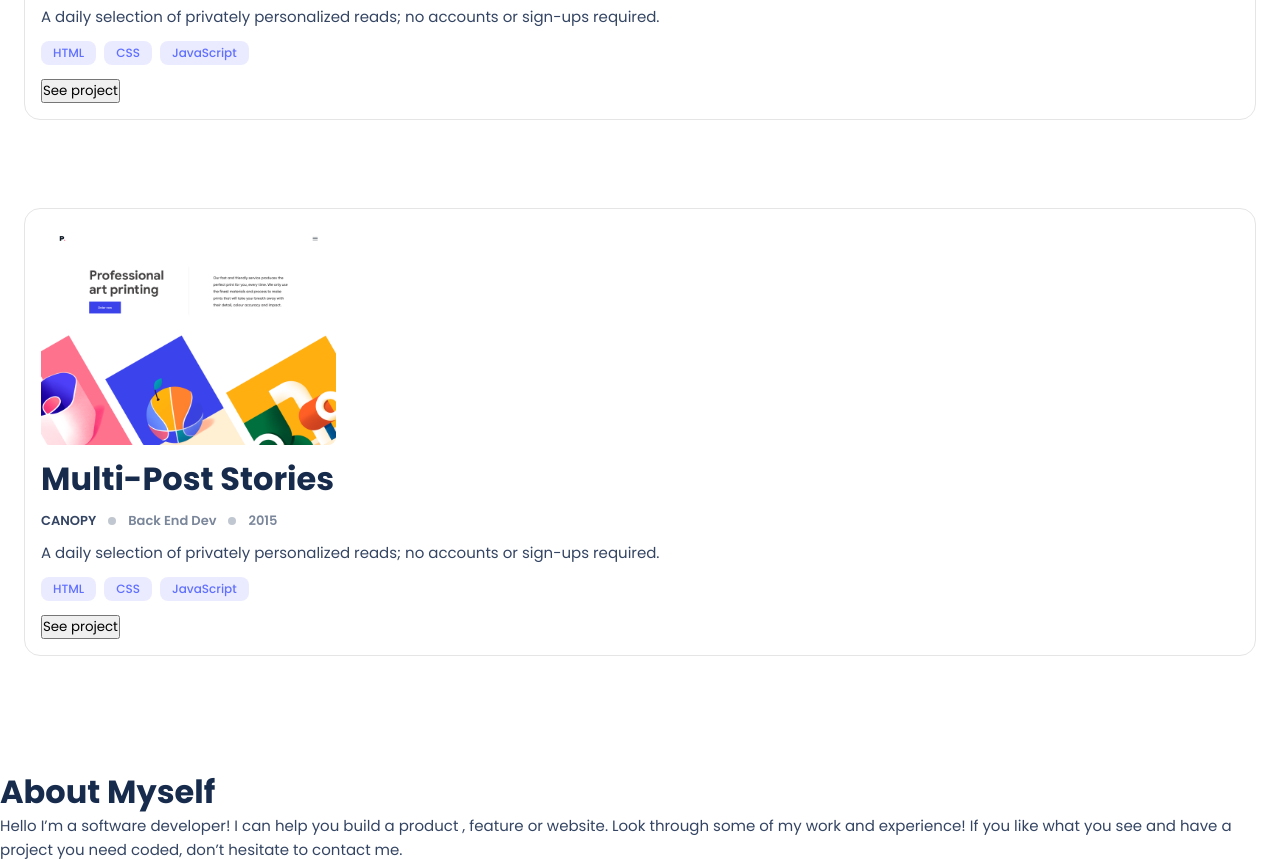
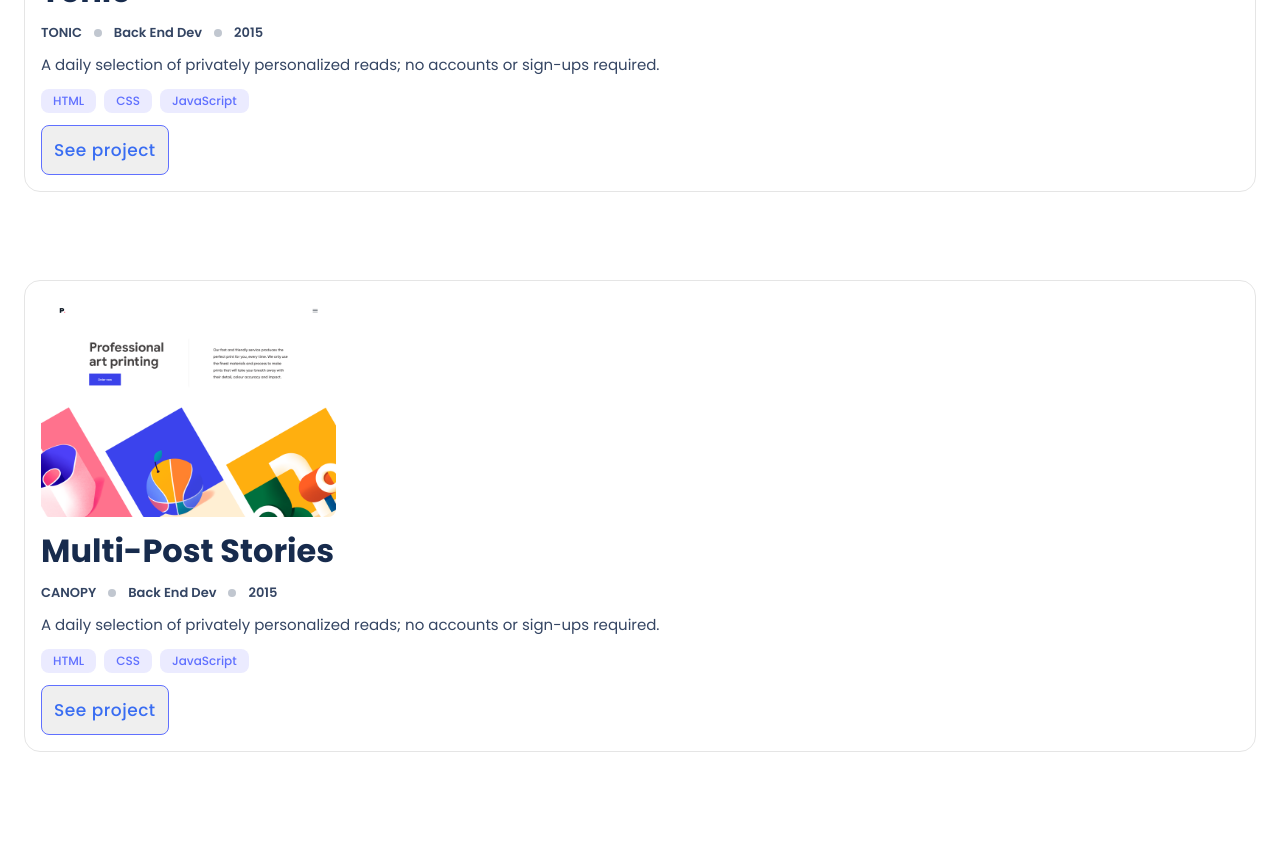
Before and after one commit to Frederick-Ye/portfolio-project, a website: page index.html in a window 1280 px wide. Shown: the part 2170-3029 px from the top of the page. Drawn offline with Linux system fonts and the light colour scheme.

Commit message:
finished button work

```diff
--- a/index.html
+++ b/index.html
@@ -52,16 +52,7 @@
                 </div>
             </div>
     </section>
-</body>
-</html><!DOCTYPE html>
-<html lang="en">
-<head>
-    <meta charset="UTF-8">
-    <meta name="viewport" content="width=device-width, initial-scale=1.0">
-    <title>Portfolio project</title>
-    <link rel="stylesheet" href="style.css">
-</head>
-<body>
+
     <section class="work-section">
         <div class="work-card">
 
@@ -86,8 +77,8 @@
                 <a href="#" class="subjects">CSS</a>
                 <a href="#" class="subjects">JavaScript</a>
             </div>
-            <div class="see-project-button">
-              <button class="see-project">
+            <div class="buttons">
+              <button type="button" class="button">
                 See project
               </button>
             </div>
@@ -102,9 +93,9 @@
             <div class="details">
                 <p class="name">CANOPY</p>
                 <img src="/snapshoots/Counter.svg" alt="counter icon">
-                <p class="position" style="color: #7A869A;"> Back End Dev</p>
+                <p class="position"> Back End Dev</p>
                 <img src="/snapshoots/Counter.svg" alt="counter icon">
-                <p class="year" style="color: #7A869A;">2015</p>
+                <p class="year">2015</p>
             </div>
 
             <div class="about-job">
@@ -116,8 +107,8 @@
                 <a href="#" class="subjects">CSS</a>
                 <a href="#" class="subjects">JavaScript</a>
             </div>
-            <div class="see-project-button">
-              <button class="see-project">
+            <div class="buttons">
+              <button type="button" class="button">
                 See project
               </button>
             </div>
@@ -132,9 +123,9 @@
             <div class="details">
                 <p class="name">TONIC</p>
                 <img src="/snapshoots/Counter.svg" alt="counter icon">
-                <p class="position" style="color: #7A869A;"> Back End Dev</p>
+                <p class="position"> Back End Dev</p>
                 <img src="/snapshoots/Counter.svg" alt="counter icon">
-                <p class="year" style="color: #7A869A;">2015</p>
+                <p class="year">2015</p>
             </div>
 
             <div class="about-job">
@@ -146,8 +137,8 @@
                 <a href="#" class="subjects">CSS</a>
                 <a href="#" class="subjects">JavaScript</a>
             </div>
-            <div class="see-project-button">
-              <button class="see-project">
+            <div class="buttons">
+              <button type="button" class="button">
                 See project
               </button>
             </div>
@@ -162,9 +153,9 @@
             <div class="details">
                 <p class="name">CANOPY</p>
                 <img src="/snapshoots/Counter.svg" alt="counter icon">
-                <p class="position" style="color: #7A869A;"> Back End Dev</p>
+                <p class="position"> Back End Dev</p>
                 <img src="/snapshoots/Counter.svg" alt="counter icon">
-                <p class="year" style="color: #7A869A;">2015</p>
+                <p class="year">2015</p>
             </div>
 
             <div class="about-job">
@@ -176,8 +167,8 @@
                 <a href="#" class="subjects">CSS</a>
                 <a href="#" class="subjects">JavaScript</a>
             </div>
-            <div class="see-project-button">
-              <button class="see-project">
+            <div class="buttons">
+              <button type="button" class="button">
                 See project
               </button>
             </div>
@@ -220,8 +211,8 @@
                         </div>
                 </div>
             </div>
-            <div class="get-my-resume-button">
-                <button class="get-my-resume">
+            <div class="buttons">
+                <button type="button" class="button">
                   Get my resume
                 </button>
             </div>
--- a/style.css
+++ b/style.css
@@ -101,6 +101,22 @@ header {
   gap: 12px;
 }
 
+.button {
+  color: #396df2;
+  text-align: center;
+  font-size: 17px;
+  font-style: normal;
+  font-weight: 500;
+  line-height: 24px; /* 141.176% */
+  letter-spacing: 0.51px;
+  display: flex;
+padding: 12px;
+align-items: center;
+gap: 10px;
+border-radius: 8px;
+border: 1px solid var(--primary-b-400, #6070FF);
+}
+
 .snapshoot-portfolio {
   border-radius: 8px;
   width: 295px;
```
